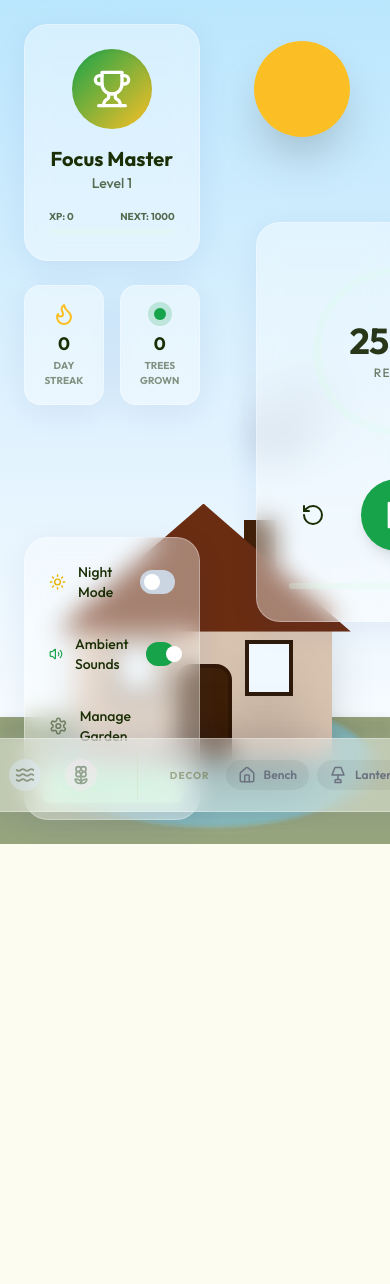
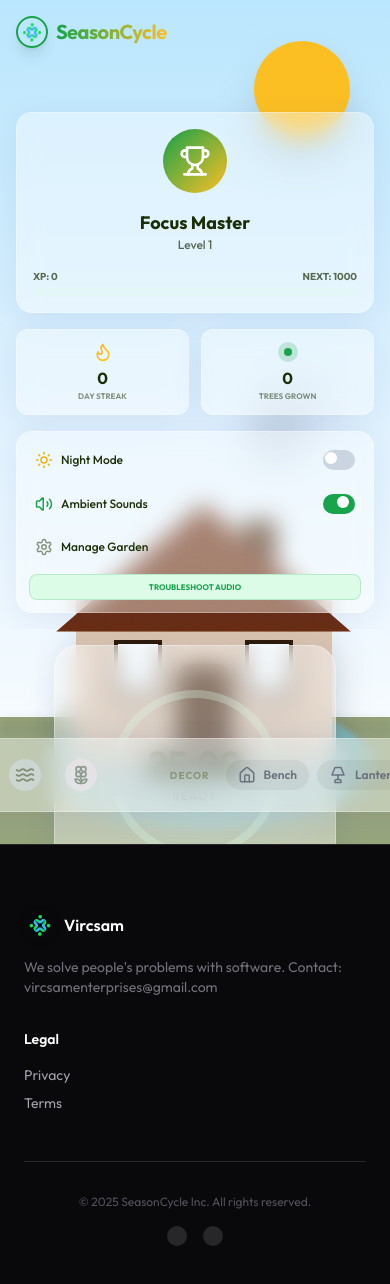
Before and after one commit to vircsam/tree-growth-productivity, a React (Vite) app: page / in a window 390 px wide. Shown: the top 1284 px of the page. Before the commit the page ends 844 px from the top, so only its background shows below. Built offline with nearby package versions, Linux system fonts and the light colour scheme.

Commit message:
Add header & footer

```diff
--- a/src/App.jsx
+++ b/src/App.jsx
@@ -3,8 +3,10 @@ import { motion, AnimatePresence } from 'framer-motion';
 import Timer from './components/Timer';
 import Environment from './components/Environment';
 import Sidebar from './components/Sidebar';
+import Header from './components/Header';
 import GardenCustomizer from './components/GardenCustomizer';
 import AmbientSounds from './components/AmbientSounds';
+import { Footer } from './components/Footer';
 import { useStore } from './store/useStore';
 import { themes } from './store/themeConfig';
 
@@ -13,49 +15,55 @@ function App() {
   const currentTheme = themes[gardenTheme] || themes.spring;
 
   return (
-    <div className={`relative w-full h-screen overflow-hidden font-sans transition-colors duration-1000 ${isNight ? 'bg-[#0a0a0f]' : 'bg-[#FDFCF0]'}`}>
+    <div className={`w-full min-h-screen font-sans transition-colors duration-1000 ${isNight ? 'bg-[#0a0a0f]' : 'bg-[#FDFCF0]'}`}>
+      <div className="relative w-full h-screen overflow-hidden flex flex-col md:flex-row">
         <AmbientSounds />
+        <Header />
+
         {/* Background Environment (Always bottom layer) */}
         <div className="absolute inset-0 z-0">
           <Environment />
         </div>
 
-      {/* Main UI Overlay */}
-      <div className="relative z-10 w-full h-full flex pointer-events-none">
+        {/* Main Content Area */}
+        <div className="relative z-10 w-full h-full flex flex-col md:flex-row pointer-events-none pt-24">
 
-        {/* Left Side: Stats & Controls */}
+          {/* Sidebar: hidden or condensed on small screens, full on md+ */}
           <motion.div
             initial={{ x: -100, opacity: 0 }}
             animate={{ x: 0, opacity: 1 }}
-          className="h-full flex flex-col pointer-events-auto"
+            className="flex-shrink-0 w-full md:w-auto h-auto md:h-full flex flex-col pointer-events-auto"
           >
+            <div className="md:h-full overflow-y-auto md:overflow-visible">
               <Sidebar />
+            </div>
           </motion.div>
 
+
           {/* Center Side: Timer & Growth Focus */}
-        <div className="flex-1 h-full flex flex-col items-center justify-center p-8">
+          <div className="flex-1 h-full flex flex-col items-center justify-center p-4 md:p-8">
             <motion.div
               initial={{ y: 20, opacity: 0 }}
               animate={{ y: 0, opacity: 1 }}
               transition={{ delay: 0.3 }}
-            className="pointer-events-auto"
+              className="pointer-events-auto scale-90 md:scale-100"
             >
               <Timer />
             </motion.div>
           </div>
 
-        {/* Right Side: Spare for future or padding */}
-        <div className="w-64 hidden xl:block" />
+          {/* Right Side: Spacer for desktop balance */}
+          <div className="hidden xl:block w-64" />
 
         </div>
 
         {/* Bottom Toolbars */}
-      <div className="absolute bottom-4 w-full z-20 pointer-events-none">
+        <div className="absolute bottom-4 left-0 w-full z-20 pointer-events-none flex justify-center">
           <motion.div
             initial={{ y: 50, opacity: 0 }}
             animate={{ y: 0, opacity: 1 }}
             transition={{ delay: 0.5 }}
-          className="pointer-events-auto"
+            className="pointer-events-auto w-full max-w-md px-4"
           >
             <GardenCustomizer />
           </motion.div>
@@ -78,7 +86,7 @@ function App() {
 
         {/* Aesthetic Grain/Noise Effect */}
         <div className="absolute inset-0 z-50 pointer-events-none opacity-[0.03] mix-blend-overlay">
-        <svg viewBox="0 0 200 200" xmlns="http://www.w3.org/2000/svg">
+          <svg viewBox="0 0 200 200" xmlns="http://www.w3.org/2000/svg" className="w-full h-full">
             <filter id="noise">
               <feTurbulence type="fractalNoise" baseFrequency="0.65" numOctaves="3" stitchTiles="stitch" />
             </filter>
@@ -86,6 +94,10 @@ function App() {
           </svg>
         </div>
       </div>
+
+      {/* Footer is now part of the normal document flow and will be scrollable */}
+      <Footer />
+    </div>
   );
 }
 
--- /dev/null
+++ b/src/components/Footer.jsx
@@ -0,0 +1,63 @@
+import React from 'react';
+
+export const Footer = () => {
+  return (
+    <footer className="bg-[#09090b] border-t border-[#27272a] py-16">
+      <div className="max-w-7xl mx-auto px-6">
+        <div className="grid grid-cols-2 md:grid-cols-4 gap-8 mb-12">
+          <div className="col-span-2 md:col-span-1">
+            <div className="flex items-center gap-2 mb-4">
+            <div className="w-8 h-8 rounded-full overflow-hidden shadow-[0_0_10px_rgba(0,0,0,0.1)]">
+            <img
+              src="logo.png"
+              alt="logo"
+              className="w-full h-full object-cover block"
+            />
+          </div>
+              <span className="font-semibold text-white">Vircsam</span>
+            </div>
+            <p className="text-sm text-[#71717a]">
+              We solve people's problems with software.
+              Contact: vircsamenterprises@gmail.com
+            </p>
+          </div>
+
+          {/* <div>
+            <h4 className="text-sm font-semibold text-white mb-4">Products</h4>
+            <ul className="space-y-2 text-sm text-[#a1a1aa]">
+              <li><a href="#" className="hover:text-white transition-colors">Studier</a></li>
+              <li><a href="#" className="hover:text-white transition-colors">Todo</a></li>
+              <li><a href="#" className="hover:text-white transition-colors">Dev</a></li>
+            </ul>
+          </div> */}
+
+          {/* <div>
+            <h4 className="text-sm font-semibold text-white mb-4">Company</h4>
+            <ul className="space-y-2 text-sm text-[#a1a1aa]">
+              <li><a href="#" className="hover:text-white transition-colors">Manifesto</a></li>
+              <li><a href="#" className="hover:text-white transition-colors">Careers</a></li>
+              <li><a href="#" className="hover:text-white transition-colors">Contact</a></li>
+            </ul>
+          </div> */}
+
+          <div>
+            <h4 className="text-sm font-semibold text-white mb-4">Legal</h4>
+            <ul className="space-y-2 text-sm text-[#a1a1aa]">
+              <li><a href="#" className="hover:text-white transition-colors">Privacy</a></li>
+              <li><a href="#" className="hover:text-white transition-colors">Terms</a></li>
+            </ul>
+          </div>
+        </div>
+
+        <div className="pt-8 border-t border-[#27272a] flex flex-col md:flex-row justify-between items-center gap-4">
+          <p className="text-xs text-[#52525b]">© 2025 SeasonCycle Inc. All rights reserved.</p>
+          <div className="flex gap-4">
+            {/* Social Icons Placeholder */}
+            <div className="w-5 h-5 bg-[#27272a] rounded-full hover:bg-[#3f3f46] transition-colors cursor-pointer"></div>
+            <div className="w-5 h-5 bg-[#27272a] rounded-full hover:bg-[#3f3f46] transition-colors cursor-pointer"></div>
+          </div>
+        </div>
+      </div>
+    </footer>
+  );
+};
--- /dev/null
+++ b/src/components/Header.jsx
@@ -0,0 +1,41 @@
+import React from 'react';
+import { motion } from 'framer-motion';
+import { useStore } from '../store/useStore';
+import { themes } from '../store/themeConfig';
+
+const Header = () => {
+  const { isNight, gardenTheme } = useStore();
+  const currentTheme = themes[gardenTheme] || themes.spring;
+  const themeColors = currentTheme.ui;
+
+  return (
+    <motion.header
+      initial={{ y: -50, opacity: 0 }}
+      animate={{ y: 0, opacity: 1 }}
+      className="absolute top-0 left-0 w-full z-30 p-4 md:p-6 flex justify-between items-center pointer-events-none"
+    >
+      <div className="flex items-center gap-2 md:gap-3 pointer-events-auto">
+        <div className="w-8 h-8 md:w-10 md:h-10 rounded-full overflow-hidden shadow-lg border-2" style={{ borderColor: themeColors.primary }}>
+          <img src="logo.png" alt="SeasonCycle" className="w-full h-full object-cover" />
+        </div>
+        <h1 className="text-xl md:text-2xl font-bold tracking-tight bg-clip-text text-transparent bg-gradient-to-r"
+
+            style={{
+              backgroundImage: `linear-gradient(to right, ${themeColors.primary}, ${themeColors.accent})`,
+              color: isNight ? '#fff' : undefined
+            }}>
+          SeasonCycle
+        </h1>
+      </div>
+
+      {/* Optional: Add a subtle tag or version if needed */}
+      <div className="hidden md:block pointer-events-auto">
+        <span className="text-xs font-semibold px-3 py-1 rounded-full glass-panel" style={{ color: themeColors.text, opacity: 0.6 }}>
+          Focus & Grow
+        </span>
+      </div>
+    </motion.header>
+  );
+};
+
+export default Header;
--- a/src/components/Sidebar.jsx
+++ b/src/components/Sidebar.jsx
@@ -14,17 +14,17 @@ const Sidebar = () => {
   const progressToNextLevel = ((xp % 1000) / 1000) * 100;
 
   return (
-    <div className="h-full flex flex-col gap-6 p-6 w-full max-w-xs">
+    <div className="h-full flex flex-col gap-4 md:gap-6 p-4 md:p-6 w-full md:max-w-xs">
       {/* Profile Card */}
-      <div className="glass-panel p-6 rounded-3xl flex flex-col items-center">
+      <div className="glass-panel p-4 md:p-6 rounded-2xl md:rounded-3xl flex flex-col items-center">
         <div
-          className="w-20 h-20 rounded-full flex items-center justify-center shadow-inner mb-4"
+          className="w-16 h-16 md:w-20 md:h-20 rounded-full flex items-center justify-center shadow-inner mb-4"
           style={{ background: `linear-gradient(135deg, ${themeColors.primary}, ${themeColors.accent})` }}
         >
-          <Trophy className="text-white w-10 h-10" />
+          <Trophy className="text-white w-8 h-8 md:w-10 md:h-10" />
         </div>
-        <h2 className="text-xl font-bold" style={{ color: themeColors.text }}>Focus Master</h2>
-        <p className="text-sm font-medium" style={{ color: themeColors.text, opacity: 0.7 }}>Level {level}</p>
+        <h2 className="text-lg md:text-xl font-bold" style={{ color: themeColors.text }}>Focus Master</h2>
+        <p className="text-xs md:text-sm font-medium" style={{ color: themeColors.text, opacity: 0.7 }}>Level {level}</p>
 
         {/* XP Bar */}
         <div className="w-full mt-4">
@@ -45,60 +45,59 @@ const Sidebar = () => {
       </div>
 
       {/* Stats Grid */}
-      <div className="grid grid-cols-2 gap-4">
-        <div className="glass-panel p-4 rounded-2xl flex flex-col items-center justify-center text-center">
-          <Flame className="w-6 h-6 mb-1" style={{ color: themeColors.accent }} />
-          <span className="text-lg font-bold" style={{ color: themeColors.text }}>{streak}</span>
-          <span className="text-[10px] uppercase font-bold" style={{ color: themeColors.text, opacity: 0.5 }}>Day Streak</span>
+      <div className="grid grid-cols-2 gap-3 md:gap-4">
+        <div className="glass-panel p-3 md:p-4 rounded-xl md:rounded-2xl flex flex-col items-center justify-center text-center">
+          <Flame className="w-5 h-5 md:w-6 md:h-6 mb-1" style={{ color: themeColors.accent }} />
+          <span className="text-base md:text-lg font-bold" style={{ color: themeColors.text }}>{streak}</span>
+          <span className="text-[8px] md:text-[10px] uppercase font-bold" style={{ color: themeColors.text, opacity: 0.5 }}>Day Streak</span>
         </div>
-        <div className="glass-panel p-4 rounded-2xl flex flex-col items-center justify-center text-center">
-          <div className="w-6 h-6 rounded-full flex items-center justify-center mb-1" style={{ backgroundColor: `${themeColors.primary}33` }}>
-             <div className="w-3 h-3 rounded-full" style={{ backgroundColor: themeColors.primary }} />
+        <div className="glass-panel p-3 md:p-4 rounded-xl md:rounded-2xl flex flex-col items-center justify-center text-center">
+          <div className="w-5 h-5 md:w-6 md:h-6 rounded-full flex items-center justify-center mb-1" style={{ backgroundColor: `${themeColors.primary}33` }}>
+             <div className="w-2 md:w-3 h-2 md:h-3 rounded-full" style={{ backgroundColor: themeColors.primary }} />
           </div>
-          <span className="text-lg font-bold" style={{ color: themeColors.text }}>{totalTreesGrown}</span>
-          <span className="text-[10px] uppercase font-bold" style={{ color: themeColors.text, opacity: 0.5 }}>Trees Grown</span>
+          <span className="text-base md:text-lg font-bold" style={{ color: themeColors.text }}>{totalTreesGrown}</span>
+          <span className="text-[8px] md:text-[10px] uppercase font-bold" style={{ color: themeColors.text, opacity: 0.5 }}>Trees Grown</span>
         </div>
       </div>
 
       {/* Settings & Environment Controls */}
-      <div className="glass-panel p-4 rounded-3xl mt-auto space-y-4">
-        <div className="flex items-center justify-between p-2 rounded-xl transition-colors">
-          <div className="flex items-center gap-3">
-            {isNight ? <Moon size={20} className="text-indigo-400" /> : <Sun size={20} className="text-yellow-500" />}
-            <span className="text-sm font-medium" style={{ color: themeColors.text }}>Night Mode</span>
+      <div className="glass-panel p-3 md:p-4 rounded-2xl md:rounded-3xl mt-auto space-y-3 md:space-y-4">
+        <div className="flex items-center justify-between p-1.5 md:p-2 rounded-xl transition-colors">
+          <div className="flex items-center gap-2 md:gap-3">
+            {isNight ? <Moon size={18} className="text-indigo-400" /> : <Sun size={18} className="text-yellow-500" />}
+            <span className="text-xs md:text-sm font-medium" style={{ color: themeColors.text }}>Night Mode</span>
           </div>
           <button
             onClick={() => setNight(!isNight)}
-            className={`w-10 h-6 rounded-full transition-colors relative ${isNight ? 'bg-indigo-600' : 'bg-slate-300'}`}
+            className={`w-8 h-5 md:w-10 md:h-6 rounded-full transition-colors relative ${isNight ? 'bg-indigo-600' : 'bg-slate-300'}`}
           >
             <motion.div
-              className="absolute top-1 left-1 w-4 h-4 bg-white rounded-full"
-              animate={{ x: isNight ? 16 : 0 }}
+              className="absolute top-0.5 md:top-1 left-0.5 md:left-1 w-3 h-3 md:w-4 md:h-4 bg-white rounded-full"
+              animate={{ x: isNight ? 12 : 0 }}
             />
           </button>
         </div>
 
-        <div className="flex items-center justify-between p-2 rounded-xl transition-colors">
-          <div className="flex items-center gap-3">
-            {isMuted ? <VolumeX size={20} style={{ color: themeColors.text, opacity: 0.5 }} /> : <Volume2 size={20} style={{ color: themeColors.primary }} />}
-            <span className="text-sm font-medium" style={{ color: themeColors.text }}>Ambient Sounds</span>
+        <div className="flex items-center justify-between p-1.5 md:p-2 rounded-xl transition-colors">
+          <div className="flex items-center gap-2 md:gap-3">
+            {isMuted ? <VolumeX size={18} style={{ color: themeColors.text, opacity: 0.5 }} /> : <Volume2 size={18} style={{ color: themeColors.primary }} />}
+            <span className="text-xs md:text-sm font-medium" style={{ color: themeColors.text }}>Ambient Sounds</span>
           </div>
           <button
             onClick={toggleMute}
-            className={`w-10 h-6 rounded-full transition-colors relative ${!isMuted ? '' : 'bg-slate-300'}`}
+            className={`w-8 h-5 md:w-10 md:h-6 rounded-full transition-colors relative ${!isMuted ? '' : 'bg-slate-300'}`}
             style={{ backgroundColor: !isMuted ? themeColors.primary : undefined }}
           >
             <motion.div
-              className="absolute top-1 left-1 w-4 h-4 bg-white rounded-full"
-              animate={{ x: !isMuted ? 16 : 0 }}
+              className="absolute top-0.5 md:top-1 left-0.5 md:left-1 w-3 h-3 md:w-4 md:h-4 bg-white rounded-full"
+              animate={{ x: !isMuted ? 12 : 0 }}
             />
           </button>
         </div>
 
-
-        <div className="flex items-center gap-3 p-2 cursor-pointer rounded-xl transition-colors">
-          <Settings size={20} style={{ color: themeColors.text, opacity: 0.5 }} />
-          <span className="text-sm font-medium" style={{ color: themeColors.text }}>Manage Garden</span>
+        <div className="flex items-center gap-2 md:gap-3 p-1.5 md:p-2 cursor-pointer rounded-xl transition-colors">
+          <Settings size={18} style={{ color: themeColors.text, opacity: 0.5 }} />
+          <span className="text-xs md:text-sm font-medium" style={{ color: themeColors.text }}>Manage Garden</span>
         </div>
 
         <button
@@ -109,12 +108,13 @@ const Sidebar = () => {
               audio.play().catch(e => alert("Please interact with the page first or check browser settings."));
             }
           }}
-          className="w-full py-2 text-[10px] uppercase font-bold rounded-lg border transition-colors"
+          className="w-full py-1.5 md:py-2 text-[8px] md:text-[10px] uppercase font-bold rounded-lg border transition-colors"
           style={{ color: themeColors.primary, backgroundColor: themeColors.secondary, borderColor: `${themeColors.primary}33` }}
         >
           Troubleshoot Audio
         </button>
       </div>
+
     </div>
   );
 };
--- a/src/index.css
+++ b/src/index.css
@@ -21,17 +21,16 @@
 
 body {
   margin: 0;
-  display: flex;
-  place-items: center;
+  display: block;
   min-width: 320px;
   min-height: 100vh;
-  overflow: hidden;
+  overflow-x: hidden;
 }
 
 #root {
   width: 100%;
-  height: 100vh;
 }
+
 
 .glass-panel {
   background: rgba(255, 255, 255, 0.4);
```
Also changed, not shown: public/logo.png (added). Lines whose indentation alone changed are shown as unchanged.
